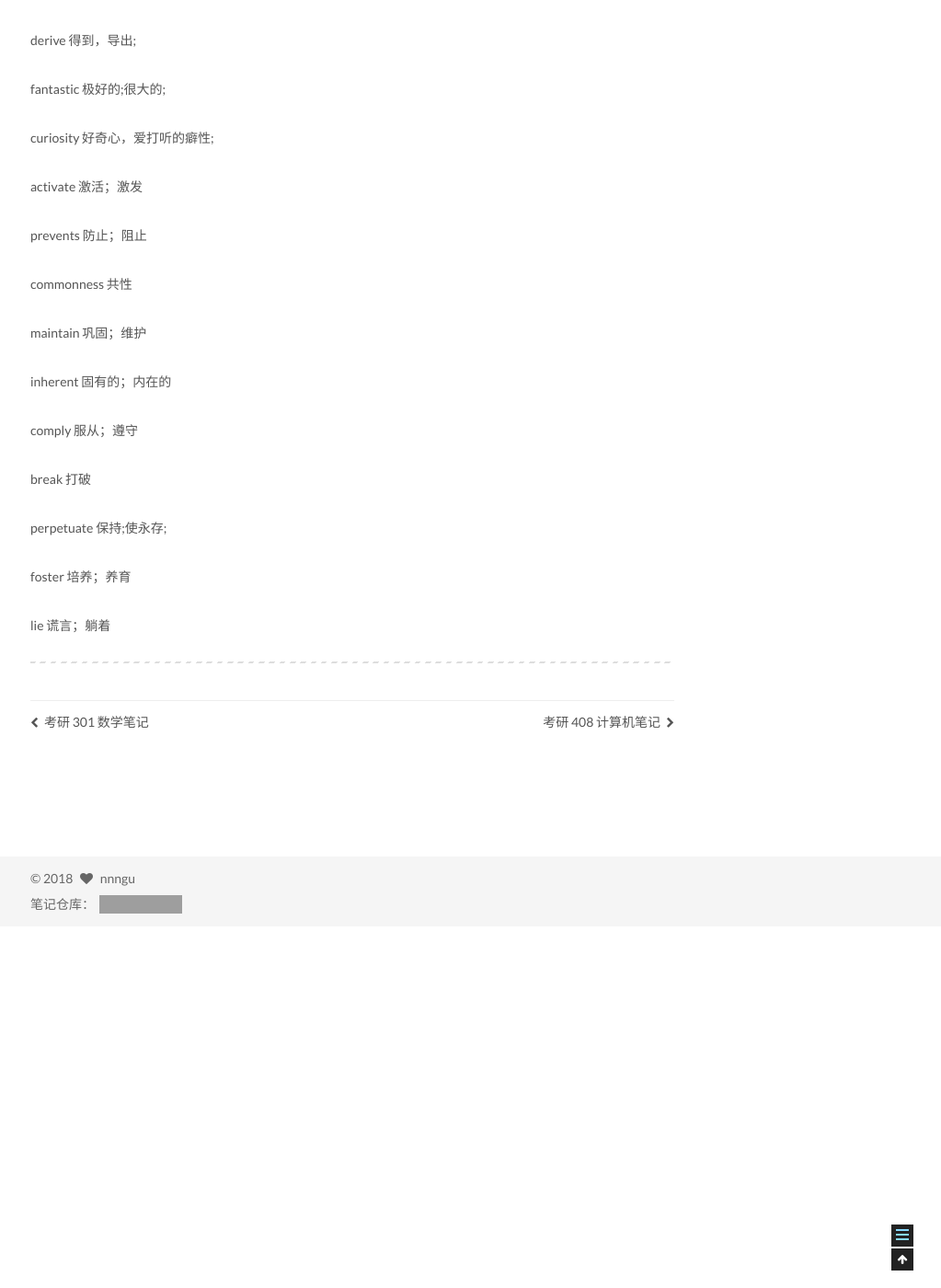
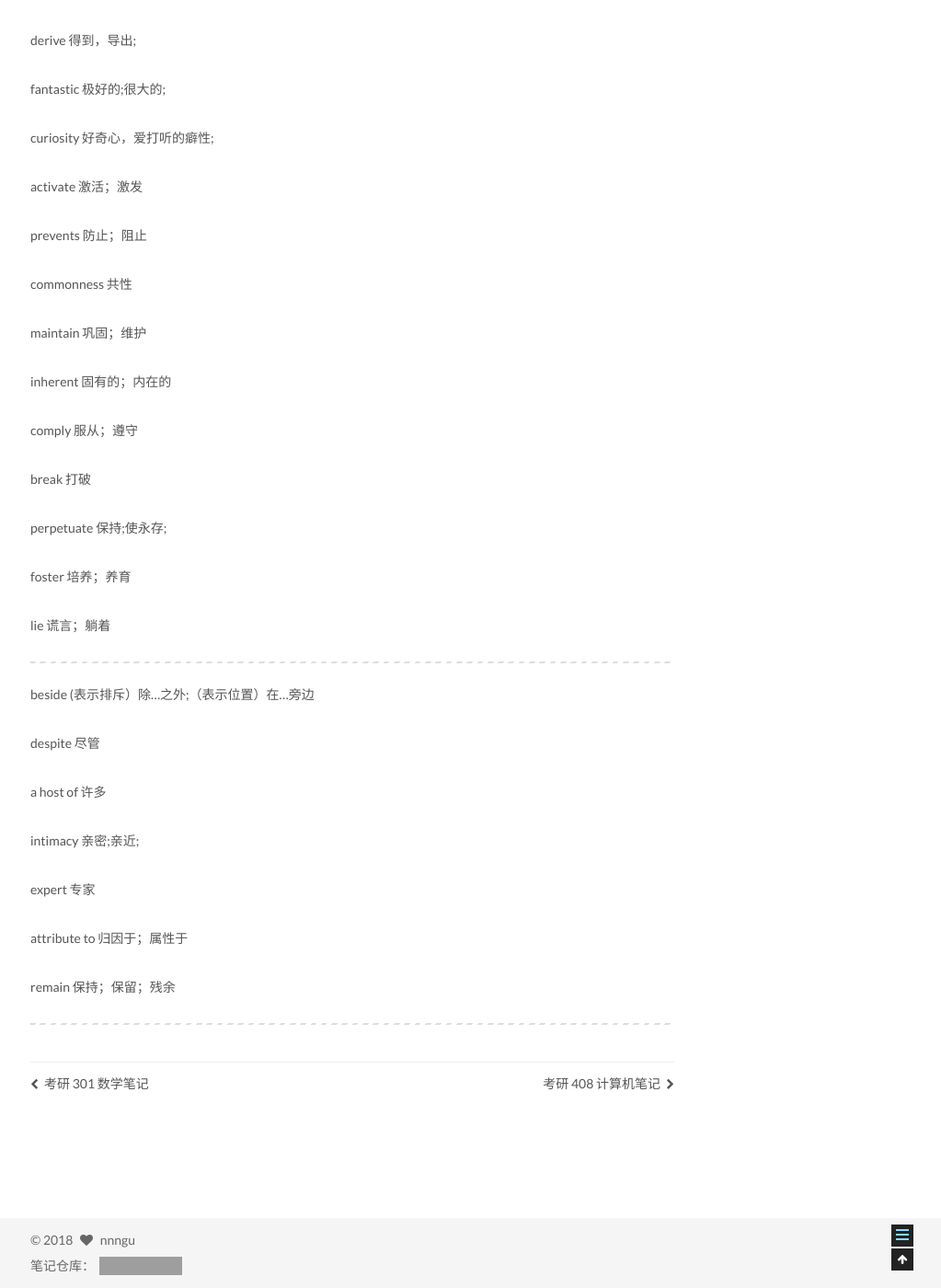
Before and after one commit to nnngu/LearningNotes, a Jekyll site: the page built from _posts/2018-06-18-考研 201 英语笔记.md, in a window 1280 px wide and 1400 px high, scrolled down 6635 px. Shown: the whole window at 92% size, without its empty margins (257-1280 px from the left). Built offline with Jekyll 4.4.1, drawn with Linux system fonts in a browser that asks for light colours; grey boxes are pictures that could not be loaded.

Commit message:
修改文件: _posts/2018-06-18-考研 201 英语笔记.md

```diff
--- a/_posts/2018-06-18-考研 201 英语笔记.md
+++ b/_posts/2018-06-18-考研 201 英语笔记.md
@@ -270,3 +270,19 @@ foster  培养；养育
 lie  谎言；躺着
 
 ---
+
+beside  (表示排斥）除…之外;（表示位置）在…旁边
+
+despite  尽管
+
+a host of  许多
+
+intimacy  亲密;亲近;
+
+expert  专家
+
+attribute to  归因于；属性于
+
+remain  保持；保留；残余
+
+---
```
